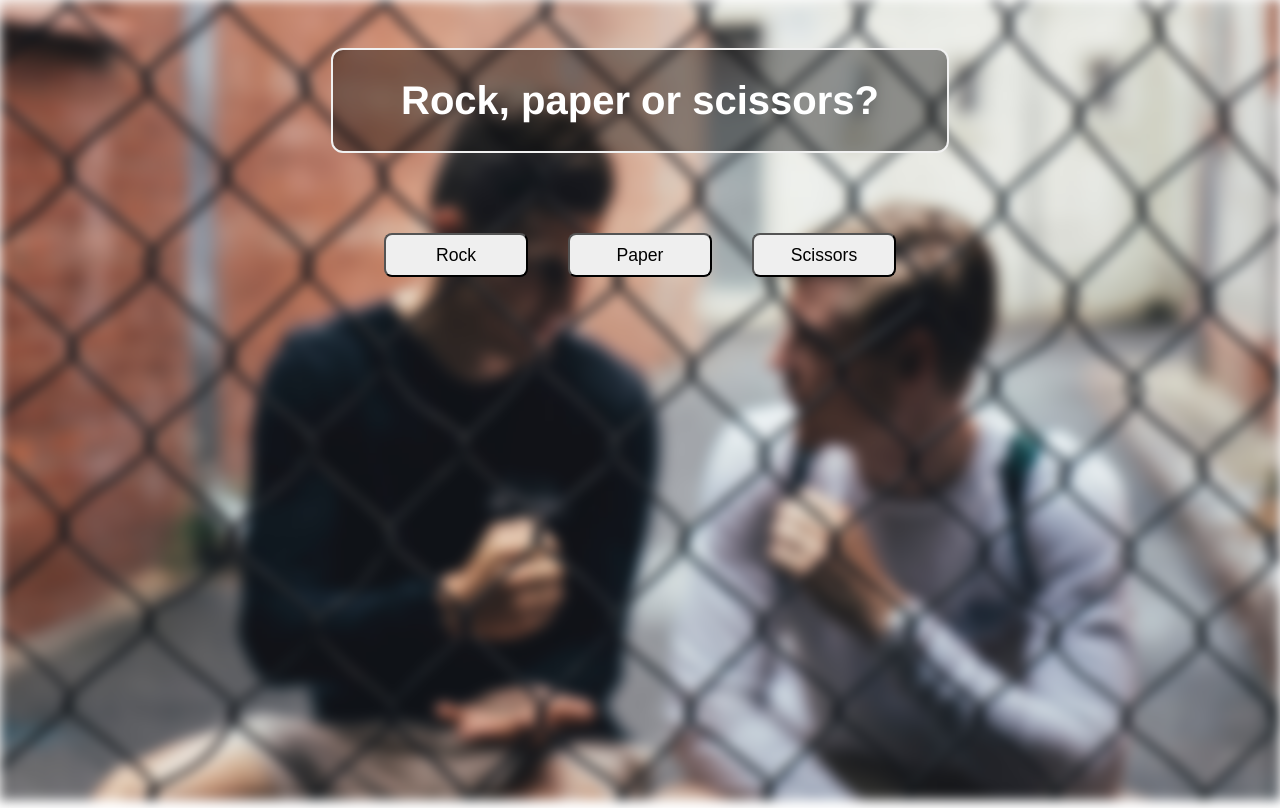
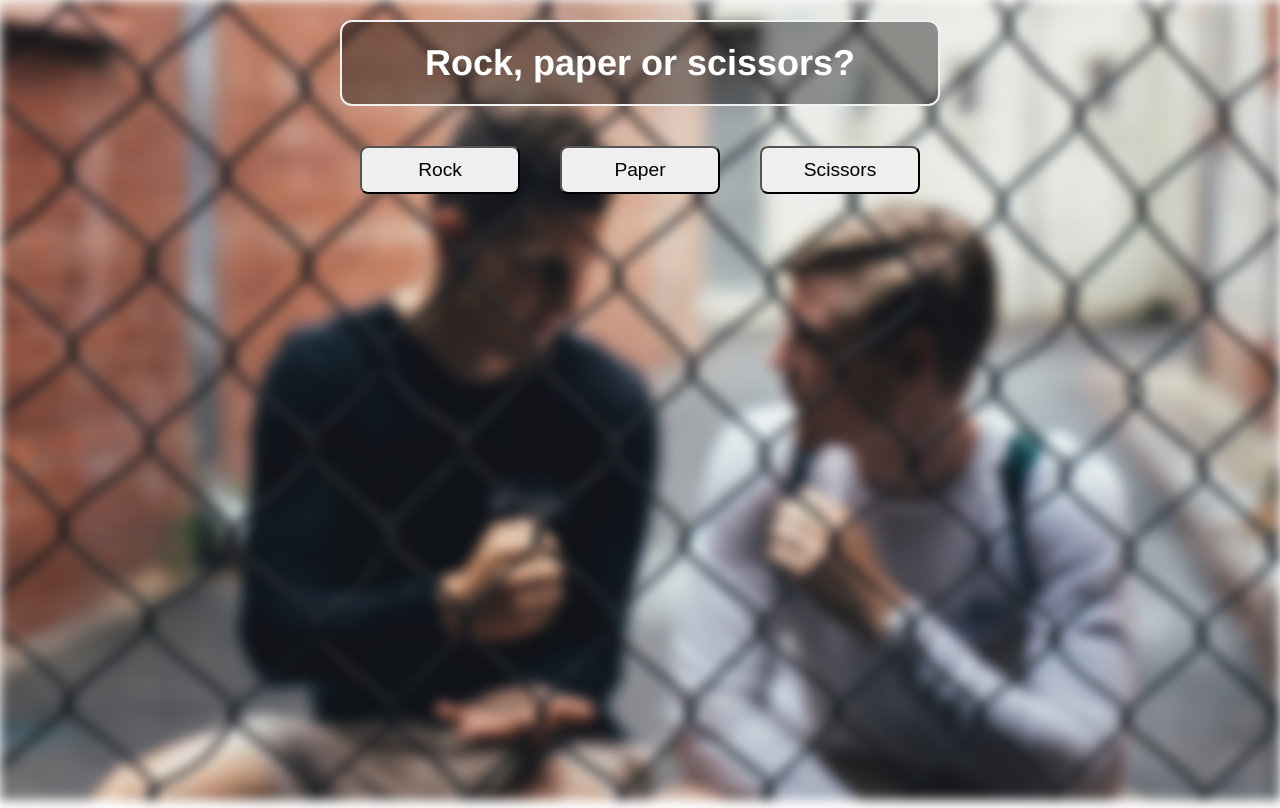
Before and after one commit to allan2609/rock-paper-scissors, a plain HTML site: page index.html in a window 1280 px wide. Drawn offline with Linux system fonts and the light colour scheme.

Commit message:
Styling improvements

```diff
--- a/assets/styles.css
+++ b/assets/styles.css
@@ -33,11 +33,11 @@ h1 {
   background-color: rgba(0,0,0, 0.4);
   color: white;
   font-weight: bold;
-  font-size: 2.5rem;
+  font-size: 2.25rem;
   border: 0.15rem solid #f1f1f1;
   border-radius: 0.75rem;
-  padding: 1.75rem;
-  margin: 2.5rem;
+  padding: 1.25rem;
+  margin: 0.75rem;
   min-width: 100%;
   text-align: center;
 }
@@ -50,9 +50,9 @@ h1 {
 }
 
 .player-choice {
-  font-size: 1.1rem;
-  width: 9rem;
-  height: 2.75rem;
+  font-size: 1.2rem;
+  width: 10rem;
+  height: 3rem;
   border-radius: 0.5rem;
   margin: 0.5rem 1.25rem;
 }
@@ -77,7 +77,7 @@ h1 {
   flex-direction: column;
   justify-content: center;
   align-items: center;
-  gap: 2rem;
+  gap: 1.25rem;
 }
 
 .game-counts {
@@ -86,7 +86,16 @@ h1 {
   display: flex;
   width: 85%;
   justify-content: space-between;
-  margin: 2rem;
+  margin: 1.5rem;
+  gap: 1.5rem;
+}
+
+.player-count, .computer-count {
+  display: flex;
+  flex-wrap: wrap;
+  align-items: center;
+  text-align: center;
+  justify-content: center;
 }
 
 .modal-content {
```
